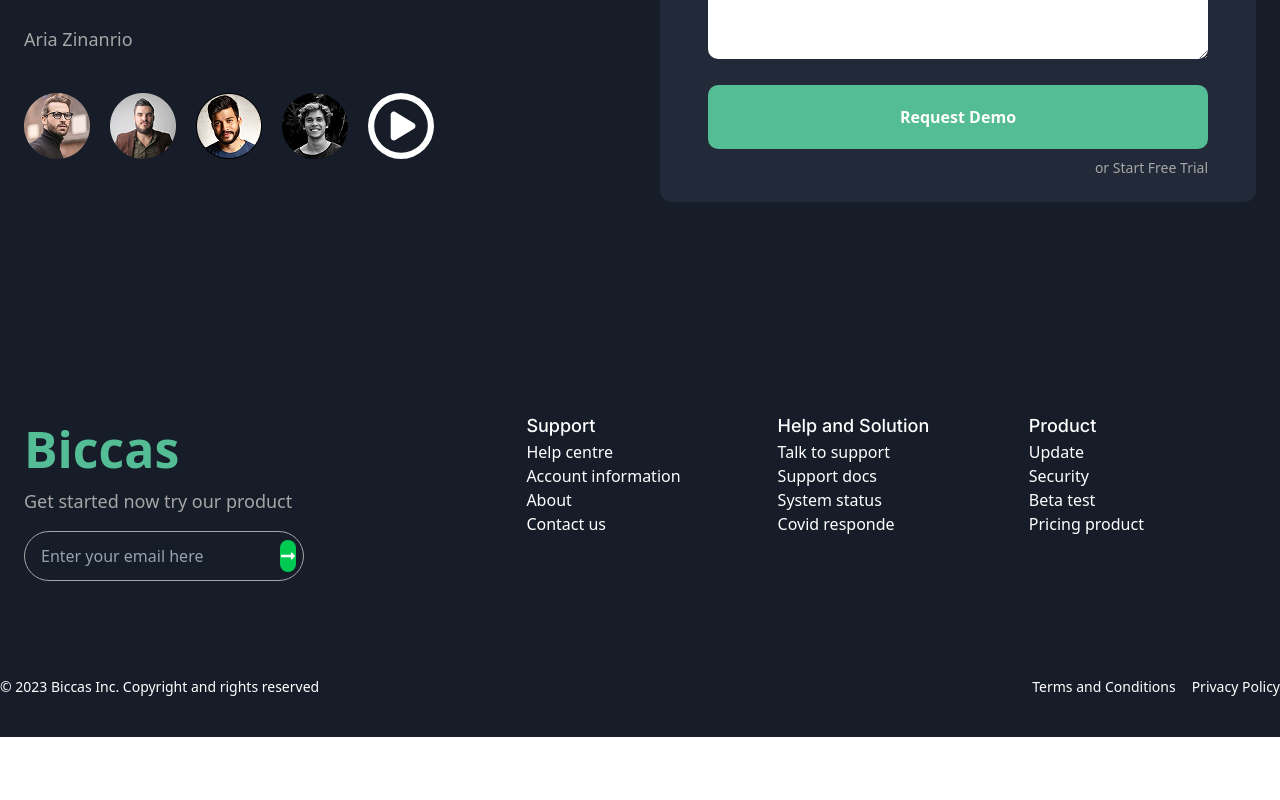
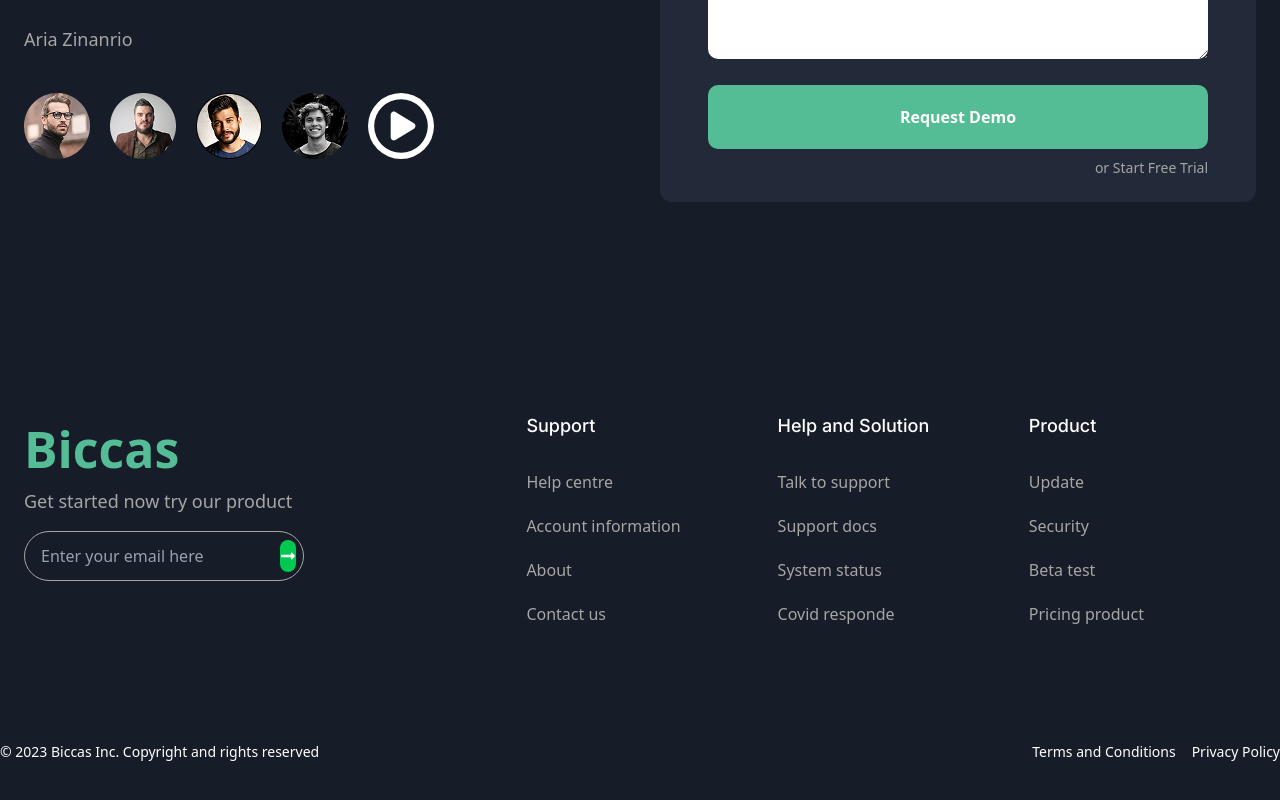
Before and after one commit to SadmanMuhit/Biccas, a React (Vite) app: page / in a window 1280 px wide. Shown: the part 5413-6213 px from the top of the page. Before the commit the page ends 6150 px from the top, so only its background shows below. Built offline with nearby package versions, Linux system fonts and the light colour scheme.

Commit message:
complete

```diff
--- a/src/Components/Home/Biccas.jsx
+++ b/src/Components/Home/Biccas.jsx
@@ -636,37 +636,37 @@ const Biccas = () => {
               </button>
             </div>
           </div>
-          <div>
-            <h6 className="text-lg font-inter font-medium text-white">
+          <div className="space-y-2">
+            <h6 className="text-lg font-inter font-medium text-white mb-[30px]">
               Support
             </h6>
-            <ul>
-              <li>Help centre</li>
-              <li>Account information</li>
-              <li>About</li>
-              <li>Contact us</li>
+            <ul className="text-nav">
+              <li className="mb-5">Help centre</li>
+              <li className="mb-5">Account information</li>
+              <li className="mb-5">About</li>
+              <li className="mb-5">Contact us</li>
             </ul>
           </div>
           <div>
-            <h6 className="text-lg font-inter font-medium text-white">
+            <h6 className="text-lg font-inter font-medium text-white mb-[30px]">
               Help and Solution
             </h6>
-            <ul>
-              <li>Talk to support</li>
-              <li>Support docs</li>
-              <li>System status</li>
-              <li>Covid responde</li>
+            <ul className="text-nav">
+              <li className="mb-5">Talk to support</li>
+              <li className="mb-5">Support docs</li>
+              <li className="mb-5">System status</li>
+              <li className="mb-5">Covid responde</li>
             </ul>
           </div>
-          <div>
-            <h6 className="text-lg font-inter font-medium text-white">
+          <div className="space-y-2">
+            <h6 className="text-lg font-inter font-medium text-white mb-[30px]">
               Product
             </h6>
-            <ul>
-              <li>Update</li>
-              <li>Security</li>
-              <li>Beta test</li>
-              <li>Pricing product</li>
+            <ul className="text-nav">
+              <li className="mb-5">Update</li>
+              <li className="mb-5">Security</li>
+              <li className="mb-5">Beta test</li>
+              <li className="mb-5">Pricing product</li>
             </ul>
           </div>
            </div>
```
